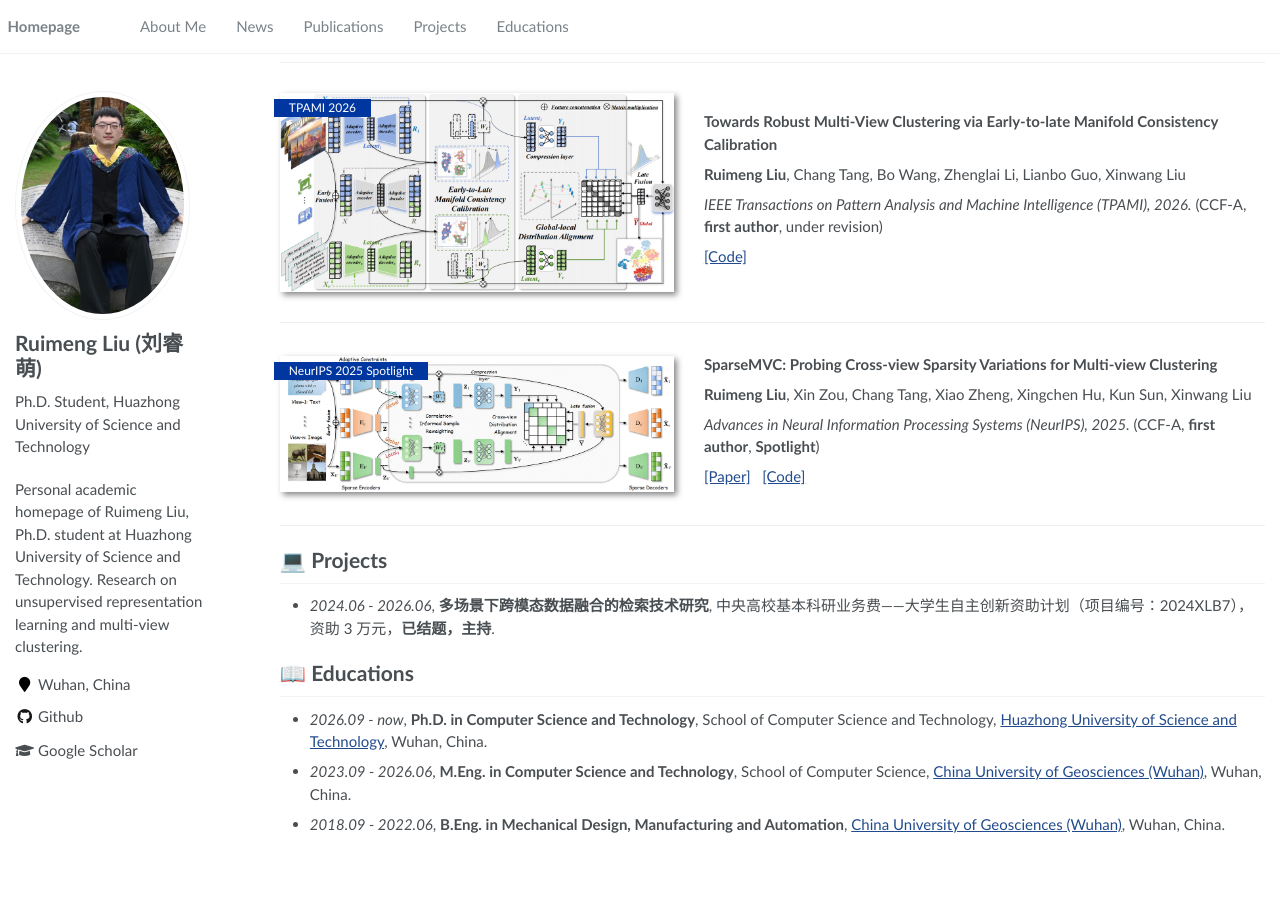
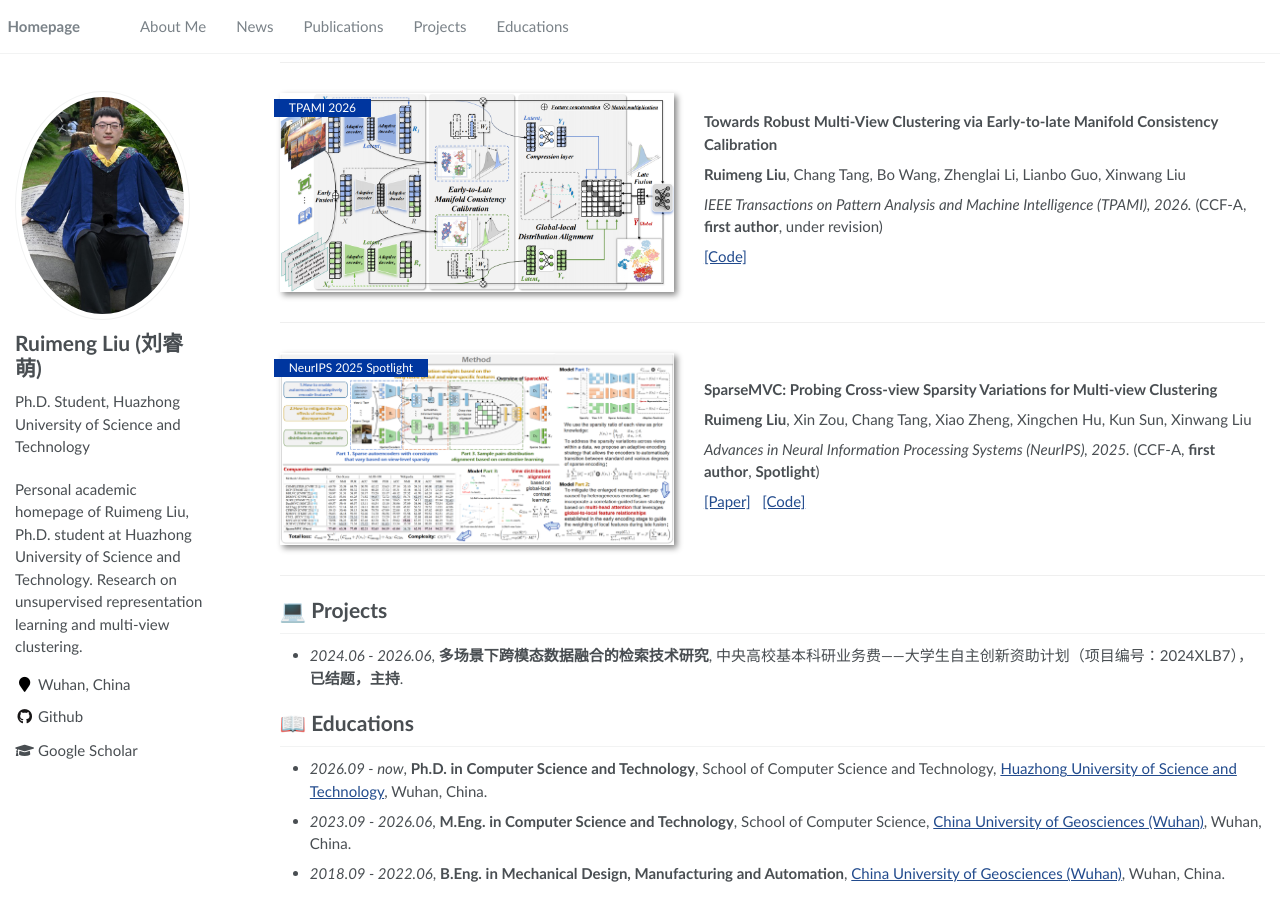
Before and after one commit to cleste-pome/cleste-pome.github.io, a Jekyll site: the page built from _pages/about.md, in a window 1280 px wide and 900 px high, scrolled down 585 px. Built offline with Jekyll 4.4.1, drawn with Linux system fonts in a browser that asks for light colours; before the commit the page ends 1435 px from its top, so only the background shows below that.

Commit message:
Move source images out of repo root, update SparseMVC figure, drop sub-100k funding amount

```diff
--- a/_pages/about.md
+++ b/_pages/about.md
@@ -61,7 +61,7 @@ Xin Zou<sup>*</sup>, **Ruimeng Liu**<sup>*</sup>, Chang Tang, Zhenglai Li, Xinwa
 </div>
 </div>
 
-<div class='paper-box'><div class='paper-box-image'><div><div class="badge">NeurIPS 2025 Spotlight</div><img src='images/papers/sparsemvc-framework.png' alt="SparseMVC" width="100%"></div></div>
+<div class='paper-box'><div class='paper-box-image'><div><div class="badge">NeurIPS 2025 Spotlight</div><img src='images/papers/sparsemvc-method.png' alt="SparseMVC" width="100%"></div></div>
 <div class='paper-box-text' markdown="1">
 
 **SparseMVC: Probing Cross-view Sparsity Variations for Multi-view Clustering**
@@ -82,7 +82,7 @@ Xin Zou<sup>*</sup>, **Ruimeng Liu**<sup>*</sup>, Chang Tang, Zhenglai Li, Xinwa
 
 # 💻 Projects
 
-- *2024.06 - 2026.06*, **多场景下跨模态数据融合的检索技术研究**, 中央高校基本科研业务费——大学生自主创新资助计划（项目编号：2024XLB7），资助 3 万元，**已结题，主持**.
+- *2024.06 - 2026.06*, **多场景下跨模态数据融合的检索技术研究**, 中央高校基本科研业务费——大学生自主创新资助计划（项目编号：2024XLB7），**已结题，主持**.
 
 <!-- TODO(小萌老师): 还有别的项目就按上面格式加 -->
 
```
Also changed, not shown: GMAE.png (deleted), SparseMVC.png (deleted), images/papers/sparsemvc-framework.png (deleted), images/papers/sparsemvc-method.png (added), 1 other file.
